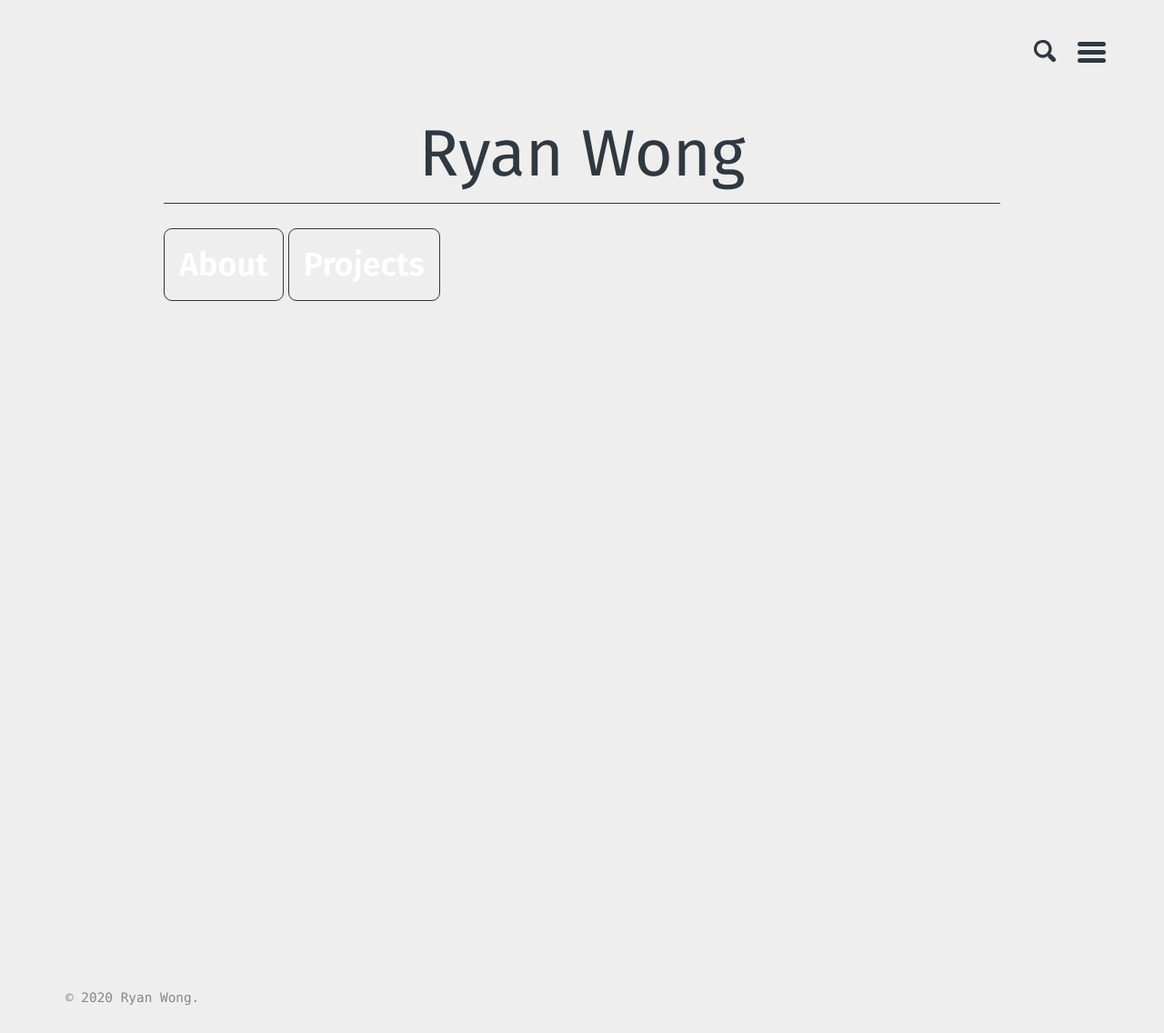
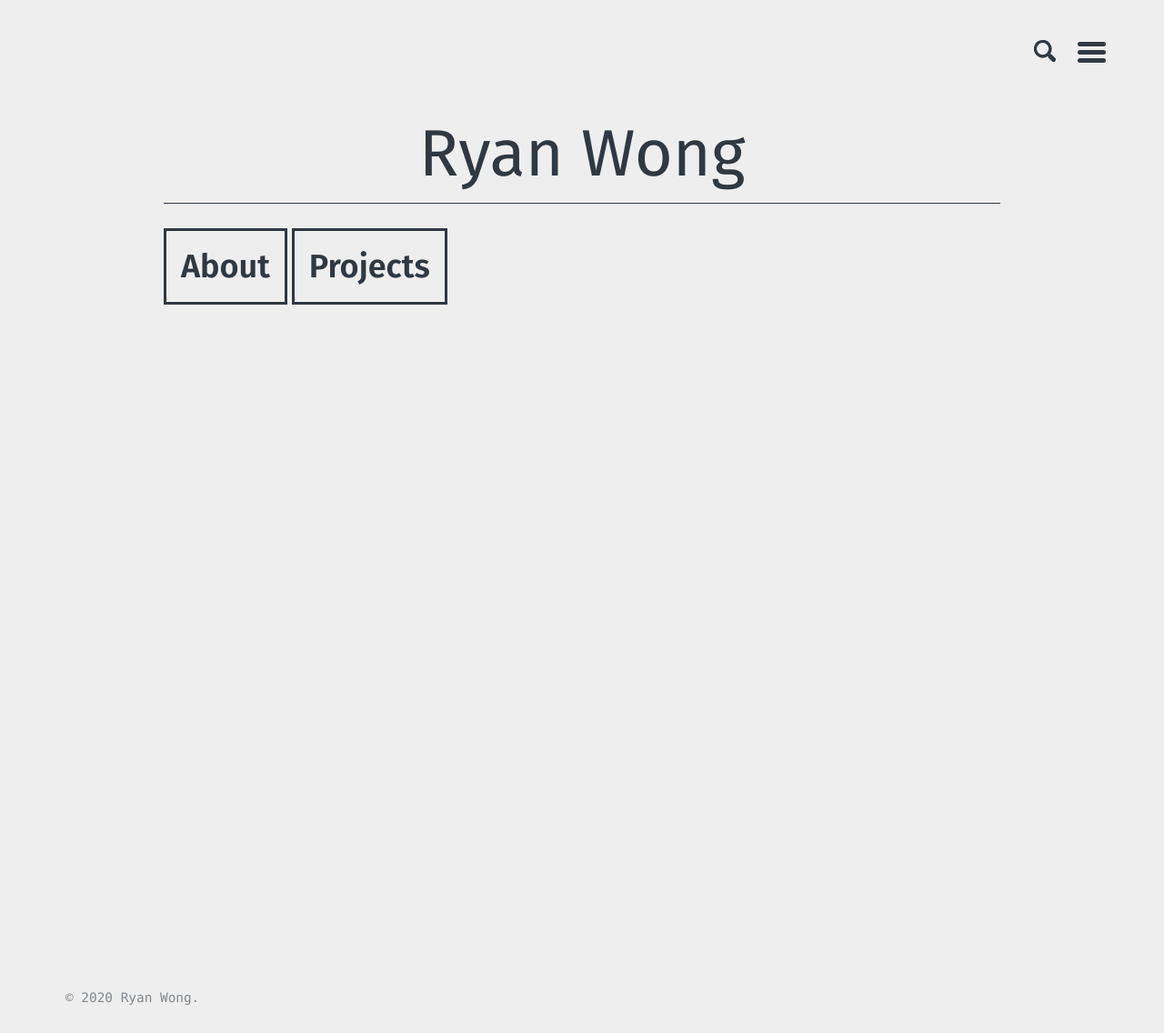
Before and after one commit to ryanwonghc/ryanwonghc.github.io, a Jekyll site: the page built from index.html, in a window 1280 px wide. Shown: the whole page at 91% size. Built offline with Jekyll 4.4.1, drawn with Linux system fonts in a browser that asks for light colours; the list of posts is cut into pages by our own code.

```diff
--- a/_sass/basically-basic/_layout.scss
+++ b/_sass/basically-basic/_layout.scss
@@ -233,12 +233,14 @@
   .btn {
     background: none;
     border-style: solid;
-    border-width: 1px;
+    border-width: 3px;
     border-color: #303841;
     padding: 12px 16px;
     font-size: 2em;
+    color: #303841;
     cursor: pointer;
     align-items: center;
+    border-radius: 0px;
   }
 
   /* Darker background on mouse-over */
```
